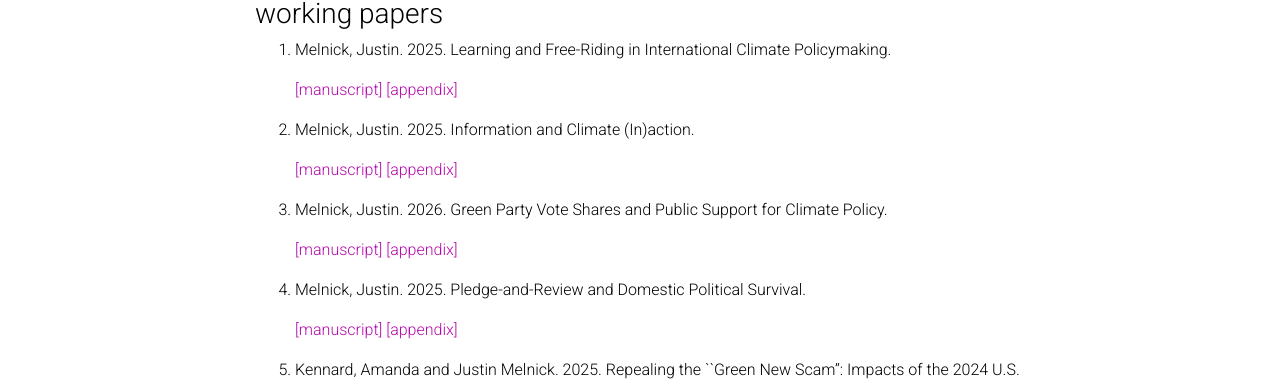
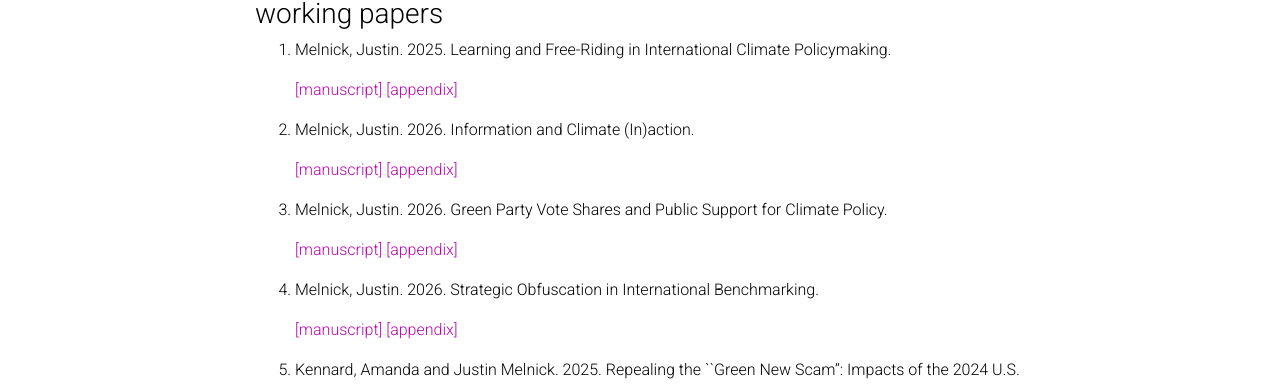
Before and after one commit to justinmelnick/justinmelnick.github.io, a Jekyll site: the page built from _pages/publications.md, in a window 1280 px wide and 900 px high, scrolled down 610 px. Shown: the part 140-525 px from the top of the window. Built offline with Jekyll 4.4.1, drawn with Linux system fonts in a browser that asks for light colours; comment, search, counter and statistics services are not loaded; a style sheet for code colours, icons or effects is not loaded.

Commit message:
pubs page

```diff
--- a/_pages/publications.md
+++ b/_pages/publications.md
@@ -37,7 +37,7 @@ System: Evidence from Free Allowance Allocation. _Journal of Political Instituti
 
    [[manuscript]](https://justinmelnick.github.io/papers/complementarities/paper.pdf)  [[appendix]](https://justinmelnick.github.io/papers/complementarities/appendix.pdf)
 
-2. Melnick, Justin. 2025. Information and Climate (In)action.
+2. Melnick, Justin. 2026. Information and Climate (In)action.
 
    [[manuscript]](https://justinmelnick.github.io/papers/inaction/paper.pdf)  [[appendix]](https://justinmelnick.github.io/papers/inaction/appendix.pdf)
 
@@ -45,7 +45,7 @@ System: Evidence from Free Allowance Allocation. _Journal of Political Instituti
 
    [[manuscript]](https://justinmelnick.github.io/papers/greens/paper.pdf)   [[appendix]](https://justinmelnick.github.io/papers/greens/appendix.pdf)
 
-4. Melnick, Justin. 2025. Pledge-and-Review and Domestic Political Survival.
+4. Melnick, Justin. 2026. Strategic Obfuscation in International Benchmarking.
 
    [[manuscript]](https://justinmelnick.github.io/papers/pledge/paper.pdf)   [[appendix]](https://justinmelnick.github.io/papers/pledge/appendix.pdf)
 
```
